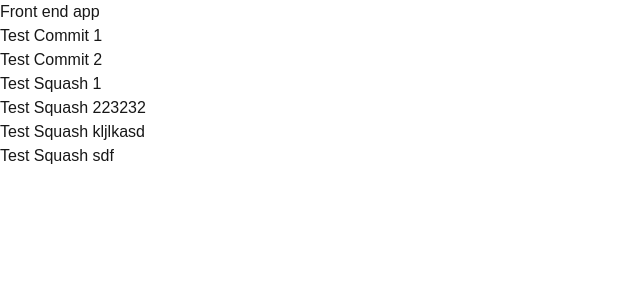
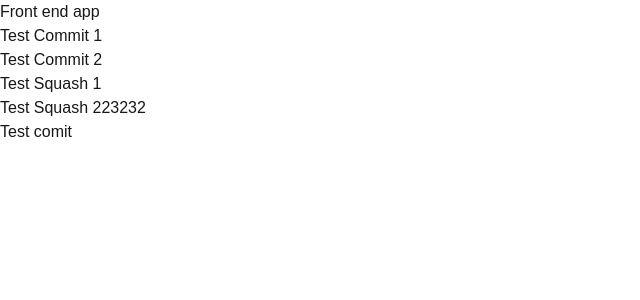
Before and after one commit to hayuta1412/test-repo, a Next.js app: page / in a window 1280 px wide. Shown: the top 300 px of the page, without its empty margins (0-640 px from the left). Built offline with nearby package versions, Linux system fonts and the light colour scheme.

Commit message:
commit abcdedf

```diff
--- a/src/app/page.tsx
+++ b/src/app/page.tsx
@@ -6,8 +6,7 @@ export default function Home() {
       <p>Test Commit 2</p>
       <p>Test Squash 1</p>
       <p>Test Squash 223232</p>
-      <p>Test Squash kljlkasd</p>
-      <p>Test Squash sdf</p>
+      <p>Test comit </p>
     </div>
   );
 }
```
